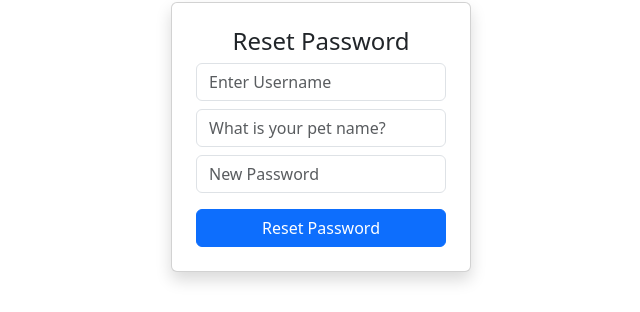
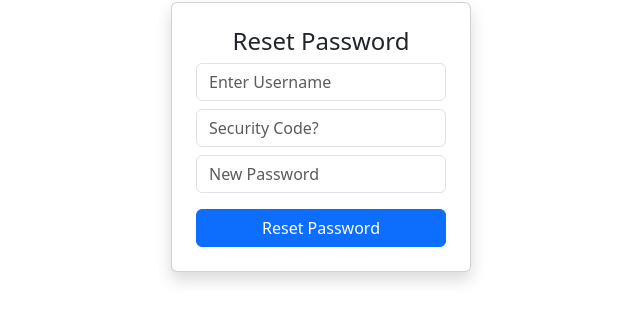
Before and after one commit to somesh129p/college-event-management, a Flask app: page /forgot_password in a window 1280 px wide. Shown: the part 263-575 px from the top of the page, without its empty margins (319-959 px from the left). Run offline with Flask 3, Linux system fonts and the light colour scheme.

Commit message:
added security question reset

```diff
--- a/templates/forgot_password.html
+++ b/templates/forgot_password.html
@@ -14,7 +14,7 @@
 
         <input type="text" name="username" class="form-control mb-2" placeholder="Enter Username" required>
 
-        <input type="text" name="answer" class="form-control mb-2" placeholder="What is your pet name?" required>
+        <input type="text" name="answer" class="form-control mb-2" placeholder="Security Code?" required>
 
         <input type="password" name="new_password" class="form-control mb-3" placeholder="New Password" required>
 
```
